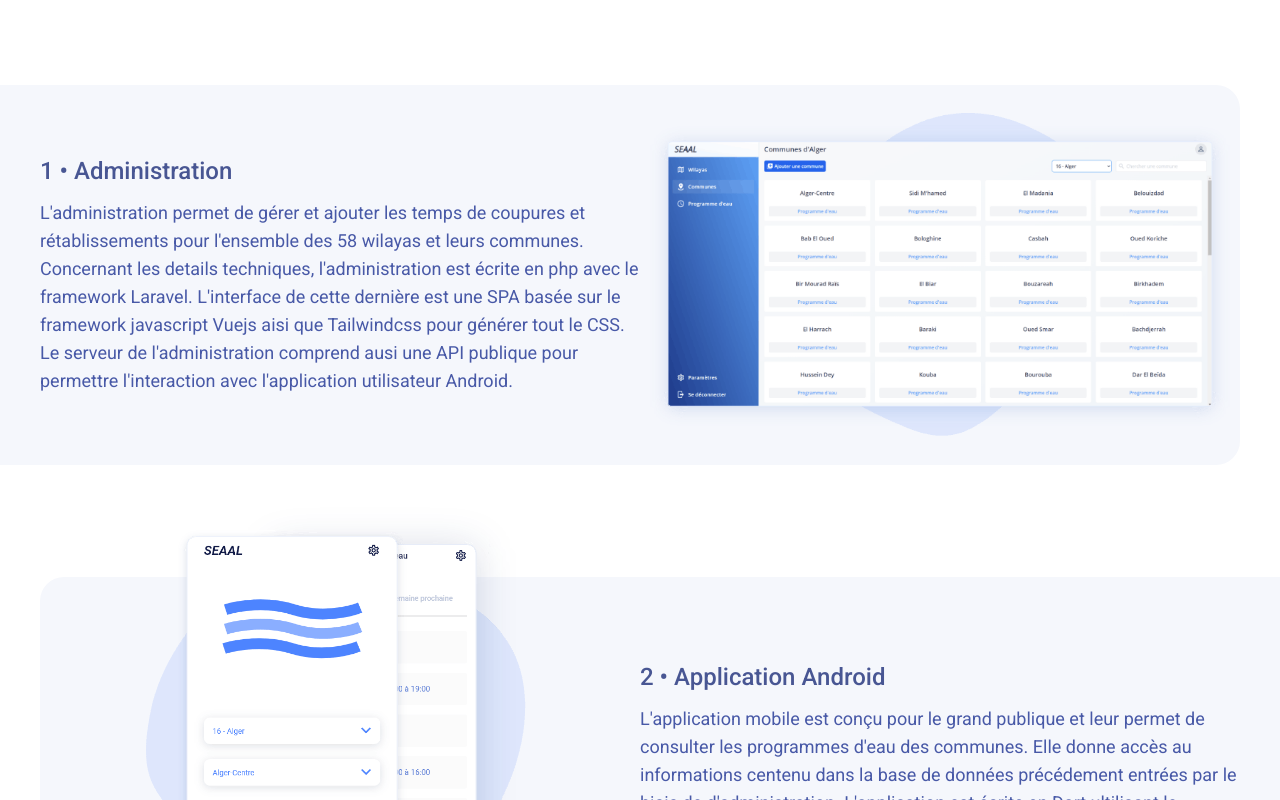
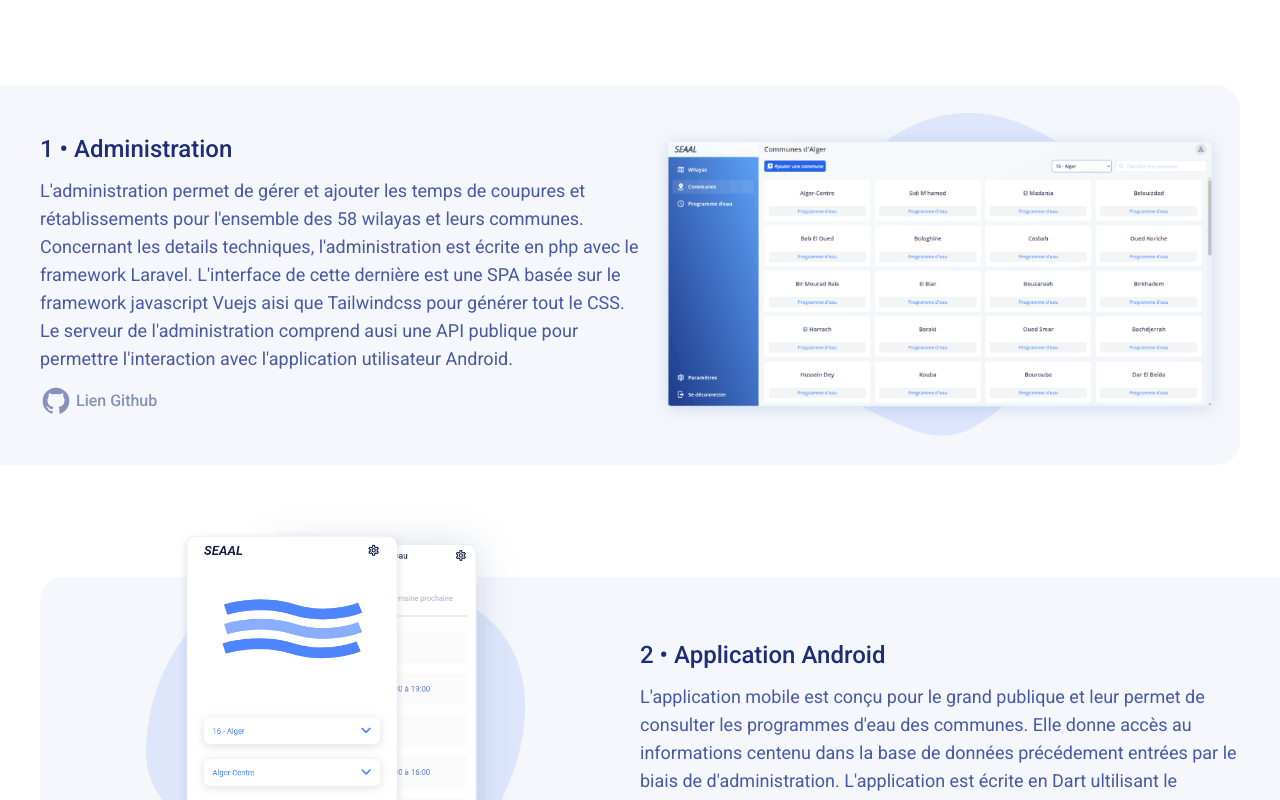
Before and after one commit to medchek/water-schedule-website, a Next.js app: page /about in a window 1280 px wide. Shown: the part 840-1640 px from the top of the page. Built offline with nearby package versions, Linux system fonts and the light colour scheme.

Commit message:
feat: add project links to the about page

```diff
--- a/components/about/ProjectDetail.tsx
+++ b/components/about/ProjectDetail.tsx
@@ -9,6 +9,7 @@ interface ProjectDetail {
   text: string;
   img: StaticImageData;
   alt: string;
+  link: string;
   reverse: boolean;
 }
 
@@ -19,6 +20,7 @@ const projects: ProjectDetail[] = [
     text: "L'administration permet de gérer et ajouter les temps de coupures et rétablissements pour l'ensemble des 58 wilayas et leurs communes. Concernant les details techniques, l'administration est écrite en php avec le framework Laravel. L'interface de cette dernière est une SPA basée sur le framework javascript Vuejs aisi que Tailwindcss pour générer tout le CSS. Le serveur de l'administration comprend ausi une API publique pour permettre l'interaction avec l'application utilisateur Android.",
     img: adminShowcase,
     alt: "admin-showcase",
+    link: "https://github.com/medchek/water-schedule-admin",
     reverse: false,
   },
   {
@@ -27,6 +29,8 @@ const projects: ProjectDetail[] = [
     text: "L'application mobile est conçu pour le grand publique et leur permet de consulter les programmes d'eau des communes. Elle donne accès au informations centenu dans la base de données précédement entrées par le biais de d'administration. L'application est écrite en Dart ultilisant le framework Flutter. Flutter a était préféré à React-Native pour sa performance accru.",
     img: appShowcase,
     alt: "app-showcase",
+    link: "https://github.com/medchek/water-schedule-app",
+
     reverse: true,
   },
   {
@@ -35,6 +39,8 @@ const projects: ProjectDetail[] = [
     text: "Le site de présentation de l'application rassemble differents informations concerant celle ci. Le site est ecrit en Typescript utilisant le framework Nextjs qui est lui même basé sur React. Nextjs offre l'aventage du SSR/SSG à la place du tradionnel SPA de React, ce qui offre un meilleur SEO ou en d'autres termes, une exposition optimale au moteurs de recherches.",
     img: siteShowcase,
     alt: "app-site-showcase",
+    link: "https://github.com/medchek/water-schedule-website",
+
     reverse: false,
   },
 ];
@@ -48,6 +54,7 @@ const ProjectDetail = () => {
       text={project.text}
       img={project.img}
       alt={project.alt}
+      link={project.link}
       reverse={project.reverse}
     />
   ));
--- a/components/about/Showcase.tsx
+++ b/components/about/Showcase.tsx
@@ -1,5 +1,6 @@
-import { reverse } from "dns";
+import { mdiGithub } from "@mdi/js";
 import Image from "next/image";
+import Icon from "../common/Icon";
 import Padding from "../common/Padding";
 
 interface Props {
@@ -8,10 +9,11 @@ interface Props {
   text: string;
   img: StaticImageData;
   alt: string;
+  link: string;
   reverse?: boolean;
 }
 
-const Showcase = ({ title, text, img, alt, number, reverse }: Props) => {
+const Showcase = ({ title, text, img, alt, number, reverse, link }: Props) => {
   return (
     <Padding
       className={`relative flex h-auto lg:h-[380px] 2xl:h-[486px] w-full bg-appPurpleGreys pt-16 pb-5 lg:pt-0 lg:pb-0 space-y-5 lg:space-y-0 ${
@@ -20,18 +22,41 @@ const Showcase = ({ title, text, img, alt, number, reverse }: Props) => {
     >
       {/* TEXT */}
       <div className="relative z-10 flex flex-col justify-center lg:w-1/2 space-y-3 text-center lg:text-left">
-        <h2 className="text-xl md:text-2xl 2xl:text-3xl font-medium text-appDarkPurple/80 dark:text-appPurpleGrey/90">
+        <h2 className="text-xl md:text-2xl 2xl:text-3xl font-medium text-appDarkPurple dark:text-appPurpleGrey/90">
           {number} • {title}
         </h2>
-        <p className="text-base md:text-lg 2xl:text-xl text-[#4859a7] dark:text-[#b7bedc] 2xl:font-thin md:px-10 lg:px-0">
+        <p className="text-base md:text-lg  text-[#4859a7] dark:text-[#b7bedc]  md:px-10 lg:px-0">
           {text}
         </p>
+
+        <a
+          href={link}
+          target="_blank"
+          rel="noreferrer"
+          className="flex items-center justify-center lg:justify-start text-appDarkPurple dark:text-appPurpleGrey/70 font-medium space-x-1 opacity-50 transition-opacity hover:opacity-100 group"
+          title="Lien du projet sur Github"
+        >
+          <Icon
+            icon={mdiGithub}
+            className="w-8 h-8 group-hover:scale-105 transition-transform "
+          />
+          <span className="text-base">Lien Github</span>
+        </a>
       </div>
       {/* IMAGE */}
       <div className="lg:w-1/2 relative z-10 ">
         <div className="w-full h-full  flex items-center justify-center">
           <Image src={img} alt={alt} quality={100} />
         </div>
+        {/* <div className="flex items-center justify-center absolute right-0 left-0 top-0 bottom-0 w-full h-full group">
+          <a
+            href="#"
+            title="Lien du projet sur Github"
+            className="flex items-center justify-center w-16 h-16 bg-appDarkPurple/70 hover:bg-applightBlue rounded-xl shadow-lg opacity-0 group-hover:opacity-100 transition-opacity"
+          >
+            <Icon icon={mdiGithub} className="w-10 h-10 text-white" />
+          </a>
+        </div> */}
       </div>
       {/* BG */}
       <span
```
